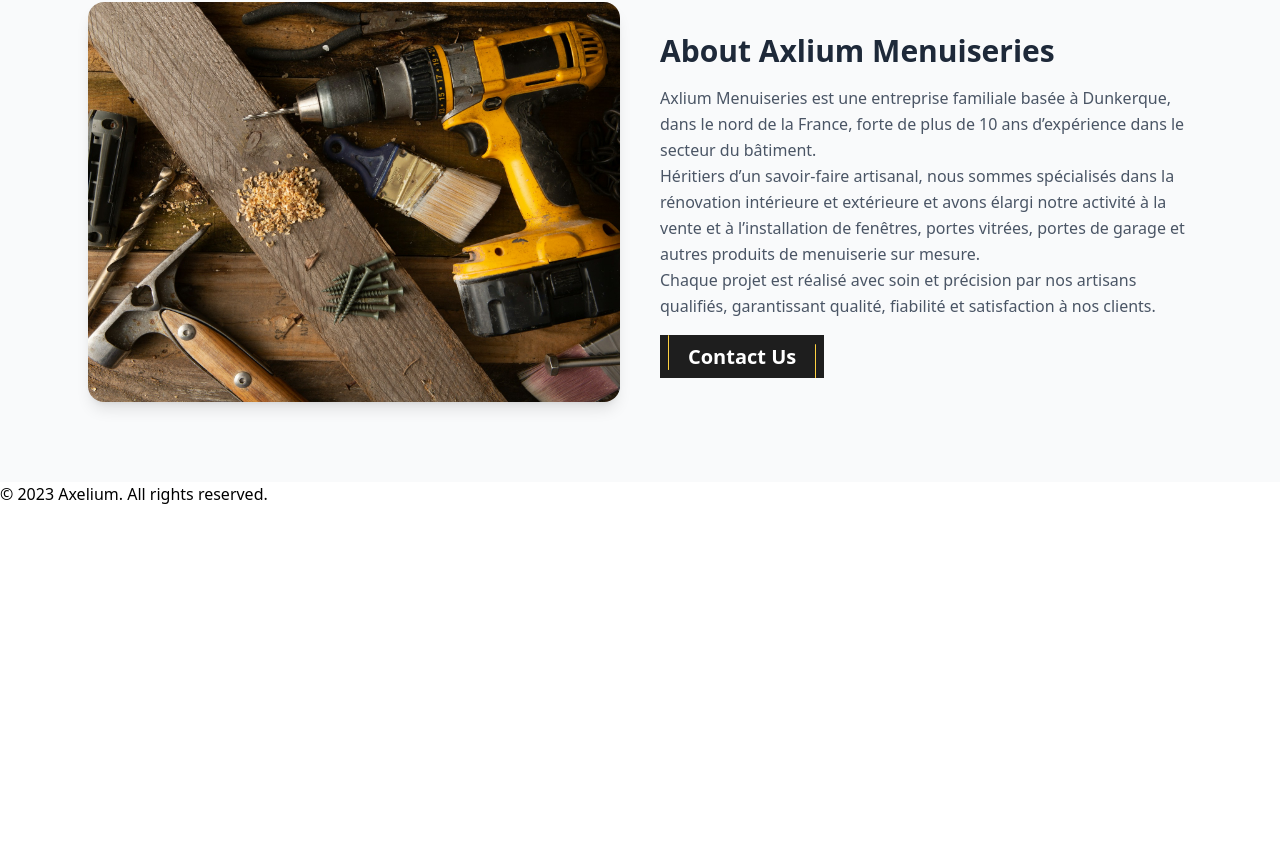
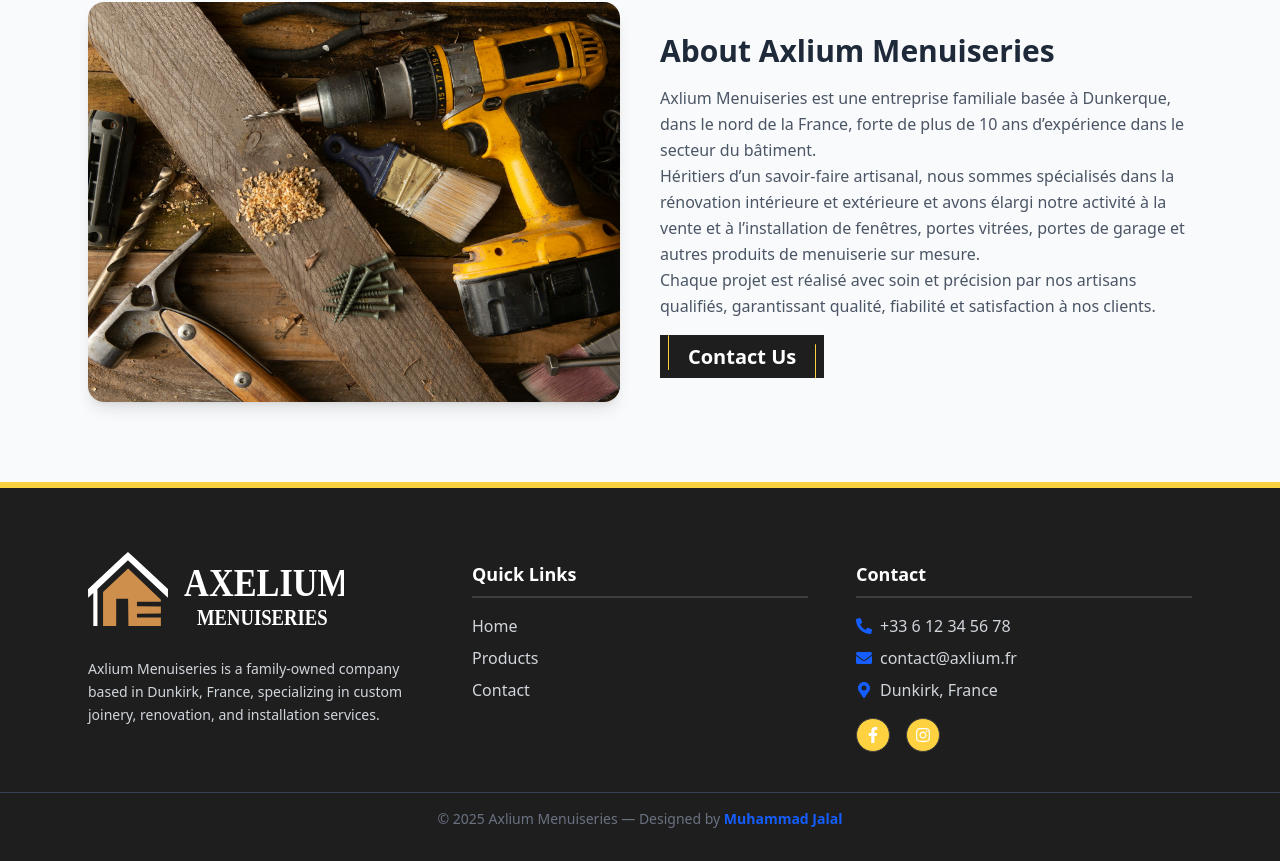
Before and after one commit to jalal1122/Axelium, a React (Vite) app: page / in a window 1280 px wide. Shown: the part 2433-3294 px from the top of the page. Before the commit the page ends 2939 px from the top, so only its background shows below. Built offline with nearby package versions, Linux system fonts and the light colour scheme.

Commit message:
feat: enhance Footer component with company info, quick links, and contact details

```diff
--- a/src/components/Footer.jsx
+++ b/src/components/Footer.jsx
@@ -1,10 +1,64 @@
+import { FaPhoneAlt, FaEnvelope, FaMapMarkerAlt, FaFacebookF, FaInstagram } from "react-icons/fa";
 
-const Footer = () => {
+export default function Footer() {
   return (
-    <div>
-      <p>© 2023 Axelium. All rights reserved.</p>
-    </div>
+    <footer className="bg-gray-900 text-gray-300 pt-16 pb-8 border-t-6 border-yellow">
+      <div className="max-w-6xl mx-auto px-6 grid grid-cols-1 md:grid-cols-3 gap-12">
+
+        {/* Company Info */}
+        <div data-aos="fade-up">
+          <div className="flex justify-start items-center gap-4 mb-4">
+          <img src="./logo.svg" alt="Axlium Menuiseries Logo" className="w-20 mb-4" />
+          <img src="./logo_text.svg" alt="Axlium Menuiseries Logo" className="w-40" />
+          </div>
+          <p className="text-sm leading-relaxed">
+            Axlium Menuiseries is a family-owned company based in Dunkirk, France,
+            specializing in custom joinery, renovation, and installation services.
+          </p>
+        </div>
+
+        {/* Quick Links */}
+        <div data-aos="fade-up" data-aos-delay="100">
+          <h3 className="text-lg font-semibold mb-4 text-white border-b-2 border-gray-1200 py-2">Quick Links</h3>
+          <ul className="space-y-2">
+            <li><a href="#home" className="hover:text-white transition">Home</a></li>
+            <li><a href="#products" className="hover:text-white transition">Products</a></li>
+            <li><a href="#contact" className="hover:text-white transition">Contact</a></li>
+          </ul>
+        </div>
+
+        {/* Contact Info */}
+        <div data-aos="fade-up" data-aos-delay="200">
+          <h3 className="text-lg font-semibold mb-4 text-white border-b-2 border-gray-1200 py-2">Contact</h3>
+          <ul className="space-y-2">
+            <li className="flex items-center gap-2">
+              <FaPhoneAlt className="text-blue-600" /> +33 6 12 34 56 78
+            </li>
+            <li className="flex items-center gap-2">
+              <FaEnvelope className="text-blue-600" /> contact@axlium.fr
+            </li>
+            <li className="flex items-center gap-2">
+              <FaMapMarkerAlt className="text-blue-600" /> Dunkirk, France
+            </li>
+          </ul>
+
+          {/* Socials */}
+          <div className="flex gap-4 mt-4">
+            <a href="#" className="bg-yellow hover:bg-gray-900 border hover:border border-gray-1200 p-2 rounded-full text-white">
+              <FaFacebookF />
+            </a>
+            <a href="#" className="bg-yellow hover:bg-gray-900 border hover:border border-gray-1200 p-2 rounded-full text-white">
+              <FaInstagram />
+            </a>
+          </div>
+        </div>
+      </div>
+
+      {/* Copyright Bar */}
+      <div className="text-center text-sm text-gray-500 mt-10 border-t border-gray-700 pt-4">
+        © {new Date().getFullYear()} Axlium Menuiseries — Designed by{" "}
+        <span className="text-blue-600 font-semibold">Muhammad Jalal</span>
+      </div>
+    </footer>
   );
-};
-
-export default Footer;
+}
```
